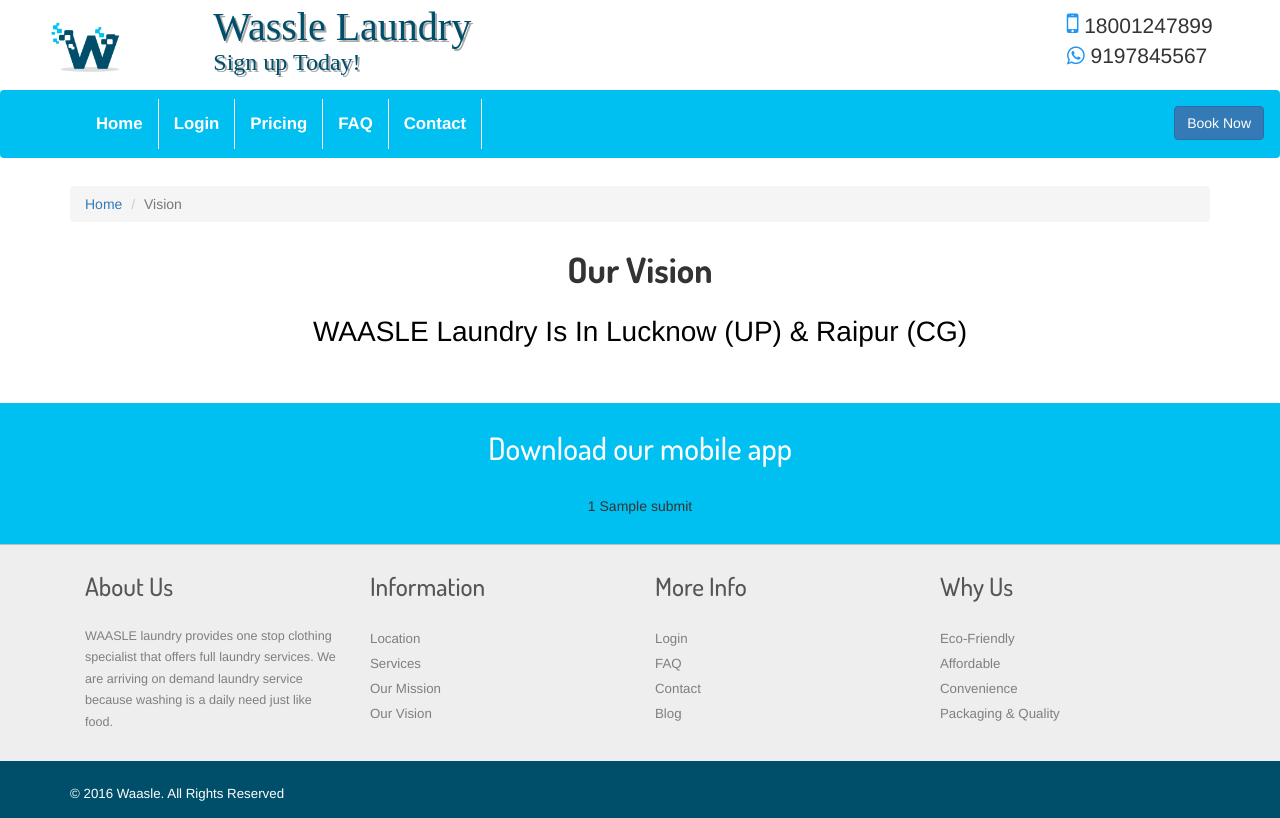
After one commit to Vishant-Siddharth/waasle, a Python web app: template app/templates/vision.html in a window 1280 px wide. The commit adds this page. Run offline with Jinja, Linux system fonts and the light colour scheme; the template is opened without the code that fills it: most values are stand-ins (such as "Sample title", 1, 10 or a date in 2020); some libraries are stand-ins or nearby versions; some web fonts are replaced.

Commit message:
mission and vision pages

```diff
--- a/app/templates/index.html
+++ b/app/templates/index.html
@@ -129,6 +129,7 @@
 			width:100%;
 		}
 		.circles{
+			background-color:#00c0f2;
 			text-align:center;
 			padding-top:18px;
 			padding-bottom:18px;
@@ -138,7 +139,7 @@
 			margin:20px;
 			font-size:1em;
 			border-radius:50px;
-			border:4px solid #2916f3;
+			border:4px solid #004f6a;
 			padding-left:12px;
 		}
 		.circles span{
--- /dev/null
+++ b/app/templates/vision.html
@@ -0,0 +1,25 @@
+{% extends 'base.html' %}
+
+{% block title %}
+Waasle Laundry| Location
+{% endblock %}
+
+{% block content %}
+
+<!---->
+<div class="pages">
+		<div class="container">
+			 <ol class="breadcrumb">
+		  <li><a href=" {{ url_for('main.index') }}">Home</a></li>
+		  <li class="active">Vision</li>
+		 </ol>
+			 <h2 class="top">Our Vision</h2>
+                <div class="headdings">
+				<center><h3 class="ghj">WAASLE Laundry Is In Lucknow (UP) & Raipur (CG)</h3></center>
+                    </div>
+
+            </div>
+
+
+
+{% endblock %}
```
Also changed, not shown: app/templates/mission.html (added, +25 -0 lines).
